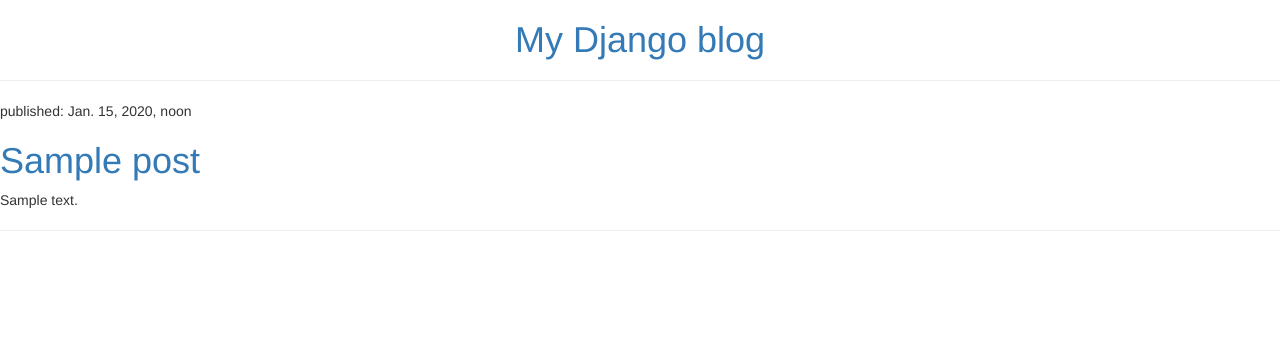
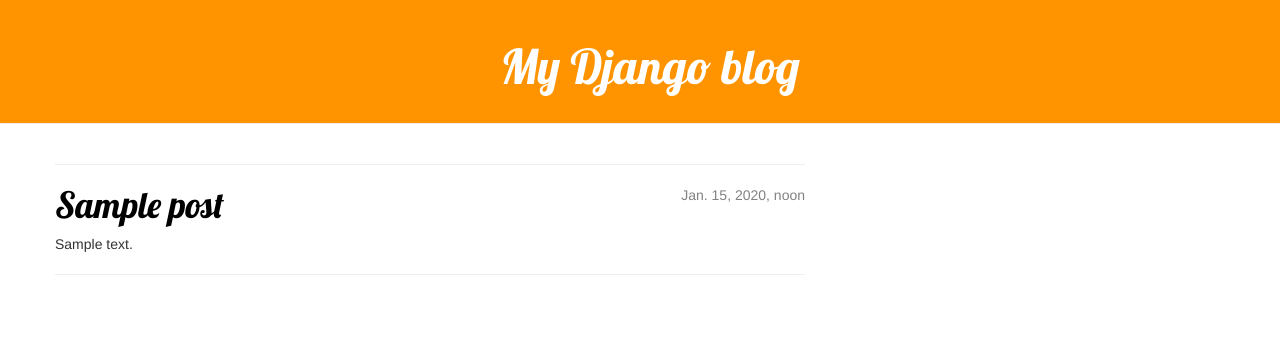
Before and after one commit to uropbr/my-first-blog, a Django app: template blog/templates/blog/post_list.html in a window 1280 px wide. Shown: the top 344 px of the page. Run offline with Django 3.2, Linux system fonts and the light colour scheme; the template is opened without the code that fills it: values that come from a table or form of the project are taken from there, others are empty; tables that the repository leaves empty hold one stand-in row (values such as "Sample post"); some libraries are stand-ins or nearby versions.

Commit message:
Add CSS and fonts.

```diff
--- /dev/null
+++ b/blog/static/css/blog.css
@@ -0,0 +1,47 @@
+    .page-header {
+        background-color: #ff9400;
+        margin-top: 0;
+        padding: 20px 20px 20px 40px;
+    }
+
+    .page-header h1, .page-header h1 a, .page-header h1 a:visited, .page-header h1 a:active {
+        color: #ffffff;
+        font-size: 36pt;
+        text-decoration: none;
+    }
+
+    .content {
+        margin-left: 40px;
+    }
+
+    h1, h2, h3, h4 {
+        font-family: 'Lobster', cursive;
+    }
+
+    .date {
+        float: right;
+        color: #828282;
+    }
+
+    .save {
+        float: right;
+    }
+
+    .post-form textarea, .post-form input {
+        width: 100%;
+    }
+
+    .top-menu, .top-menu:hover, .top-menu:visited {
+        color: #ffffff;
+        float: right;
+        font-size: 26pt;
+        margin-right: 20px;
+    }
+
+    .post {
+        margin-bottom: 70px;
+    }
+
+    .post h1 a, .post h1 a:visited {
+        color: #000000;
+    }
--- a/blog/templates/blog/post_list.html
+++ b/blog/templates/blog/post_list.html
@@ -1,21 +1,34 @@
+{% load staticfiles %}
+
 <html>
         <head>
         <title>My Django blog</title>
         <link rel="stylesheet" href="//maxcdn.bootstrapcdn.com/bootstrap/3.2.0/css/bootstrap.min.css">
         <link rel="stylesheet" href="//maxcdn.bootstrapcdn.com/bootstrap/3.2.0/css/bootstrap-theme.min.css">
+	<link href="https://fonts.googleapis.com/css?family=Lobster&subset=latin,cyrillic" rel="stylesheet" type="text/css">
+	<link rel="stylesheet" href="{% static 'css/blog.css' %}">
         </head>
         <body>
-            <div>
+            <div class="page-header">
                 <h1 align="center"><a href="">My Django blog</a></h1>
             </div>
+
+	    <div class="content container">
+        <div class="row">
+            <div class="col-md-8">
                 {% for post in posts %}
-		<div>
+                    <div class="post">
 			<hr />
-			<p>published: {{ post.published_date }}</p>
+                        <div class="date">
+                            {{ post.published_date }}
+                        </div>
                         <h1><a href="">{{ post.title }}</a></h1>
                         <p>{{ post.text|linebreaksbr }}</p>
 			<hr />
                     </div>
                 {% endfor %}
+            </div>
+        </div>
+    </div>
         </body>
 </html>
--- a/blog/views.py
+++ b/blog/views.py
@@ -3,7 +3,7 @@
 from .models import Post
 
 def post_list(request):
-    posts = Post.objects.filter(published_date__lte=timezone.now()).order_by('published_date')
+    posts = Post.objects.filter(published_date__lte=timezone.now()).order_by('-published_date')
     return render(request, 'blog/post_list.html', {'posts': posts})
 
 # Create your views here.
```
Lines whose indentation alone changed are shown as unchanged.
